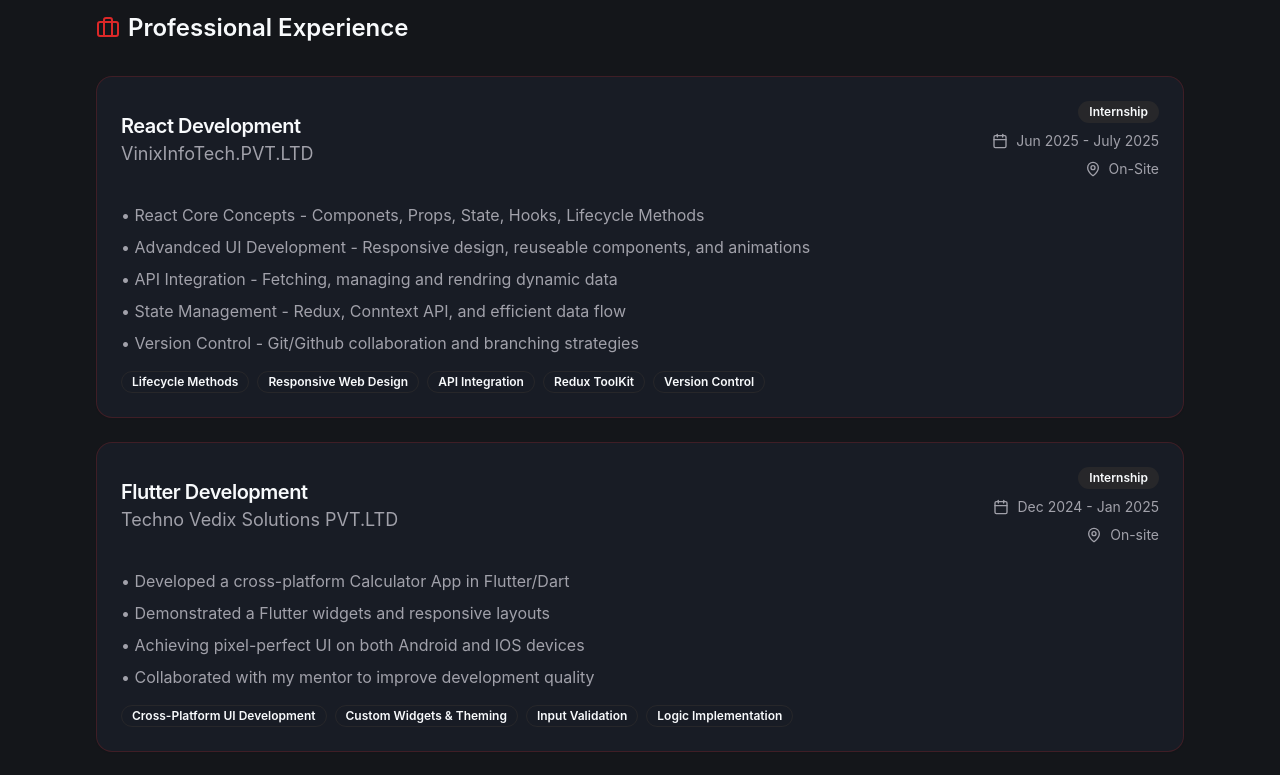
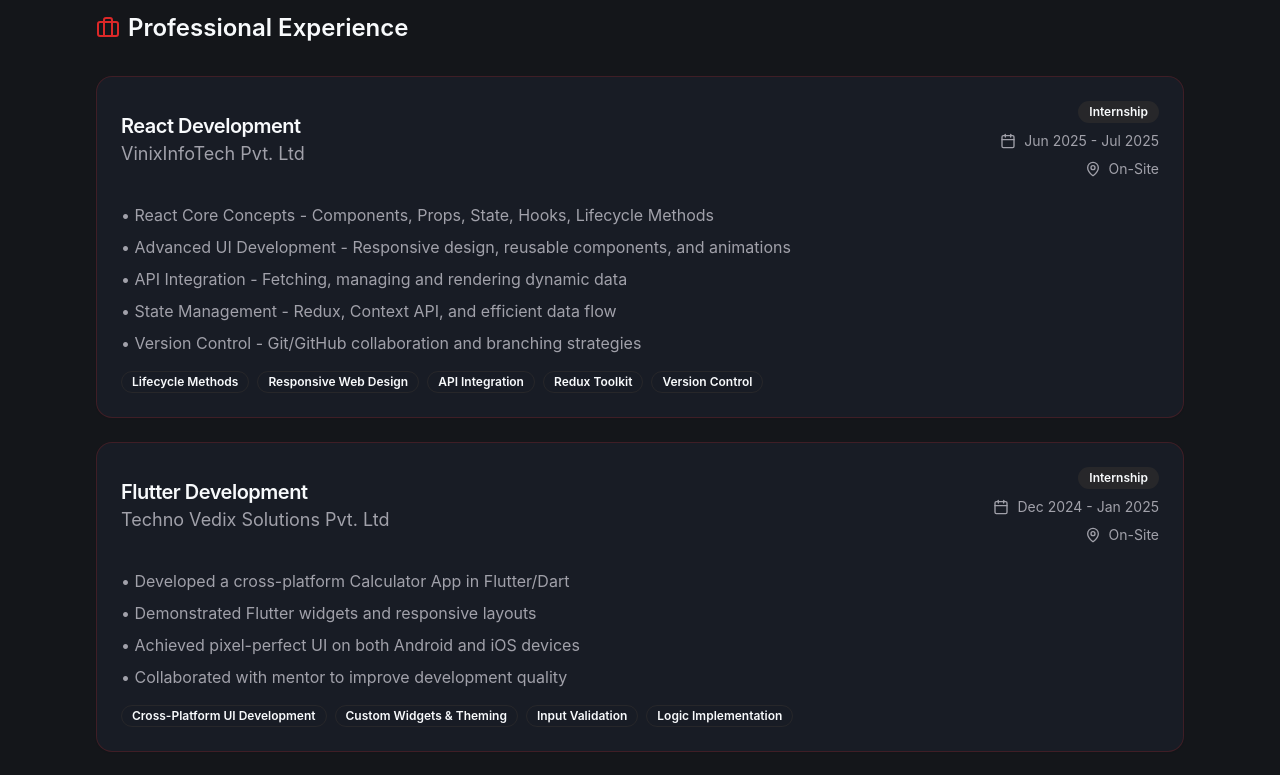
Before and after one commit to narayan24x7/my-portfolio, a React (Vite) app: page / in a window 1280 px wide. Shown: the part 4320-5095 px from the top of the page. Built offline with nearby package versions, Linux system fonts and the light colour scheme.

Commit message:
Initial commit

```diff
--- a/src/components/Portfolio/Experience.tsx
+++ b/src/components/Portfolio/Experience.tsx
@@ -4,7 +4,6 @@ import { Badge } from "@/components/ui/badge";
 import {
   Download,
   Briefcase,
-  GraduationCap,
   Award,
   Calendar,
   MapPin
@@ -13,32 +12,43 @@ import {
 const experience = [
   {
     role: "React Development",
-    company: "VinixInfoTech.PVT.LTD",
+    company: "VinixInfoTech Pvt. Ltd",
     type: "Internship",
-    period: "Jun 2025 - July 2025",
+    period: "Jun 2025 - Jul 2025",
     location: "On-Site",
     responsibilities: [
-      "React Core Concepts - Componets, Props, State, Hooks, Lifecycle Methods",
-      "Advandced UI Development - Responsive design, reuseable components, and animations",
-      "API Integration - Fetching, managing and rendring dynamic data",
-      "State Management - Redux, Conntext API, and efficient data flow",
-      "Version Control - Git/Github collaboration and branching strategies"
+      "React Core Concepts - Components, Props, State, Hooks, Lifecycle Methods",
+      "Advanced UI Development - Responsive design, reusable components, and animations",
+      "API Integration - Fetching, managing and rendering dynamic data",
+      "State Management - Redux, Context API, and efficient data flow",
+      "Version Control - Git/GitHub collaboration and branching strategies"
     ],
-    skills: ["Lifecycle Methods", "Responsive Web Design","API Integration","Redux ToolKit","Version Control"]
+    skills: [
+      "Lifecycle Methods",
+      "Responsive Web Design",
+      "API Integration",
+      "Redux Toolkit",
+      "Version Control"
+    ]
   },
   {
     role: "Flutter Development",
-    company: "Techno Vedix Solutions PVT.LTD",
+    company: "Techno Vedix Solutions Pvt. Ltd",
     type: "Internship",
     period: "Dec 2024 - Jan 2025",
-    location: "On-site",
+    location: "On-Site",
     responsibilities: [
       "Developed a cross-platform Calculator App in Flutter/Dart",
-      "Demonstrated a Flutter widgets and responsive layouts",
-      "Achieving pixel-perfect UI on both Android and IOS devices",
-      "Collaborated with my mentor to improve development quality"
+      "Demonstrated Flutter widgets and responsive layouts",
+      "Achieved pixel-perfect UI on both Android and iOS devices",
+      "Collaborated with mentor to improve development quality"
     ],
-    skills: ["Cross-Platform UI Development", "Custom Widgets & Theming", "Input Validation", "Logic Implementation"]
+    skills: [
+      "Cross-Platform UI Development",
+      "Custom Widgets & Theming",
+      "Input Validation",
+      "Logic Implementation"
+    ]
   },
   {
     role: "Application Tester",
@@ -47,12 +57,17 @@ const experience = [
     period: "Oct 2024 - Nov 2024",
     location: "Remote",
     responsibilities: [
-      "Conducted comprehensive manual testing of moblie applications",
+      "Conducted comprehensive manual testing of mobile applications",
       "Developed and executed test cases for functionality and usability",
       "Identified and documented bugs with detailed reproduction steps",
       "Collaborated with development team on quality improvements"
     ],
-    skills: ["Manual Testing", "Bug Reporting", "QA Processes", "Test Documentation"]
+    skills: [
+      "Manual Testing",
+      "Bug Reporting",
+      "QA Processes",
+      "Test Documentation"
+    ]
   }
 ];
 
```
